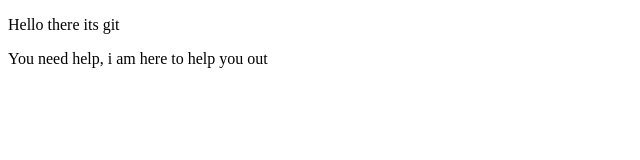
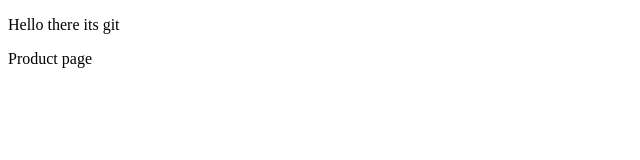
Before and after one commit to developerAdreet/Sigma, a plain HTML site: page index.html in a window 1280 px wide. Shown: the whole page, without its empty margins (0-640 px from the left). Drawn offline with Linux system fonts and the light colour scheme.

Commit message:
Product page

```diff
--- a/index.html
+++ b/index.html
@@ -7,6 +7,6 @@
 </head>
 <body>
     <p>Hello there its git </p>
-    <p>You need help, i am here to help you out</p>
+    <p>Product page</p>
 </body>
 </html>
```
